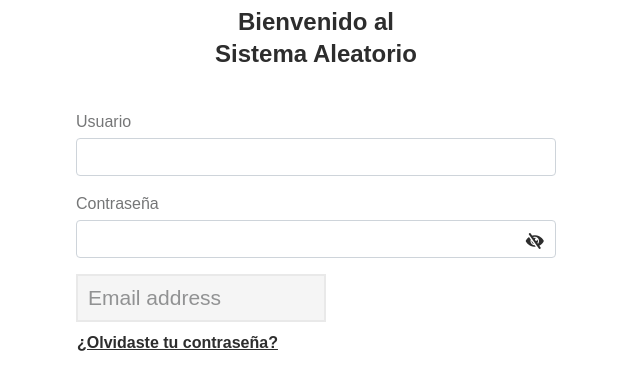
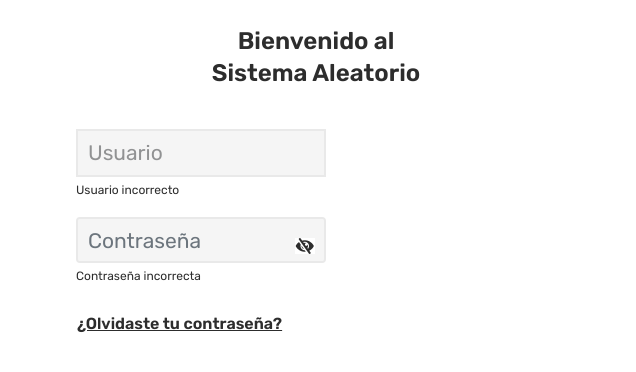
Before and after one commit to javierbull/cear, a plain HTML site: page login.html in a window 1280 px wide. Shown: the part 174-546 px from the top of the page, 644-1280 px from the left. Drawn offline with nearby package versions, Linux system fonts and the light colour scheme.

Commit message:
floating label contraseña

```diff
--- a/css/login.css
+++ b/css/login.css
@@ -240,10 +240,7 @@ small {
 /* fin form login */
 
 /* Floating labels */
-body {
-  font-family: sans-serif;
-}
-.field {
+.field-floating-label {
   position: relative;
   max-width: 250px;
 }
--- a/js/login.js
+++ b/js/login.js
@@ -16,7 +16,7 @@ $(document).ready(function(){
 // END SHOW-HIDE PASSWORD
 
 $('.field__input').on('input', function() {
-  var $field = $(this).closest('.field');
+  var $field = $(this).closest('.field-floating-label');
   if (this.value) {
     $field.addClass('field--not-empty');
   } else {
--- a/login.html
+++ b/login.html
@@ -41,23 +41,20 @@
 							Sistema Aleatorio
 						</h1>
 
-						<div class="form-group">
-							<label for="inputUser">Usuario</label>
-							<input type="text" class="form-control" id="inputUser" aria-describedby="emailHelp">
-							<small class="text-help">Usuario incorrecto</small>
+							<div class="form-group field-floating-label ">
+								<label class="field__label" for="input-user">Usuario</label>
+								<input class="field__input one-column-form__input--text" id="input-user" type="text" placeholder="Usuario">
+								<small class="text-help-">Usuario incorrecto</small>
+							</div>
+
+						<div class="form-group field-floating-label">
+							<label for="password-field" class="field__label">Contraseña</label>
+							<input id="password-field" type="password" class="form-control field__input one-column-form__input--text" placeholder="Contraseña">
+							<span toggle="#password-field" class="fa fa-fw fa-eye-slash field-icon toggle-password"></span>
+							<small class="text-help-">Contraseña incorrecta</small>
 						</div>
 
-						<div class="form-group">
-							<label for="password-field">Contraseña</label>
-							<input id="password-field" type="password" class="form-control" name="password">
-							<span toggle="#password-field" class="fa fa-fw fa-eye-slash field-icon toggle-password"></span>
-							<small class="text-help">Contraseña incorrecta</small>
-						</div>
 
-						<div class="field">
-							<label class="field__label" for="input-email">Email address</label>
-							<input class="field__input one-column-form__input--text" id="input-email" type="email" placeholder="Email address">
-						</div>
 
 						<div class="d-flex justify-content-start marginBottom-2-5">
 							<button type="button" class="btn link-button" data-toggle="modal" data-target="#modalContraOlvidada">
```
